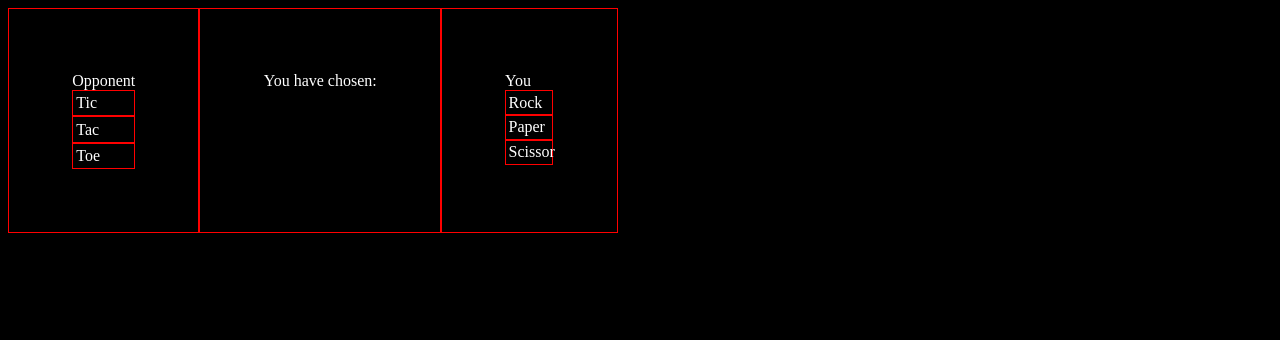
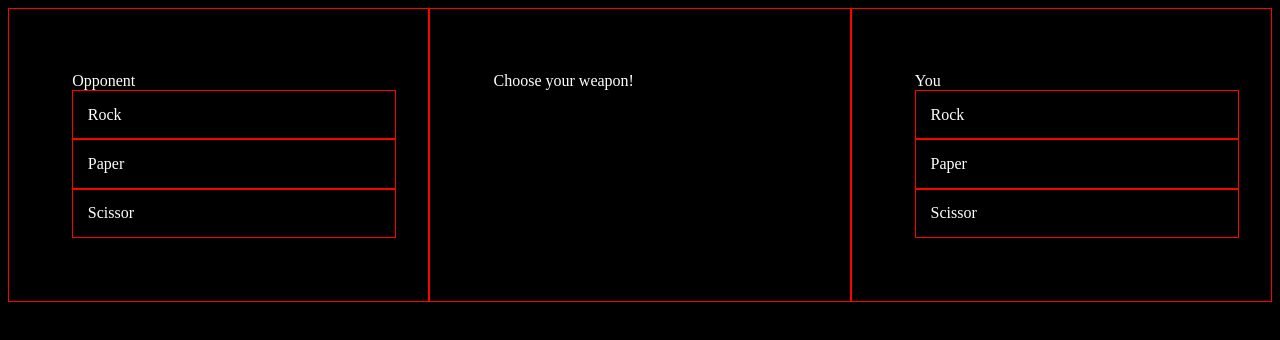
Before and after one commit to HendrikCromboom/js-game-tictactoe, a website: page index.html in a window 1280 px wide. Drawn offline with Linux system fonts and the light colour scheme.

Commit message:
minor style changes and ids+classes

```diff
--- a/index.html
+++ b/index.html
@@ -8,11 +8,11 @@
 <body>
 <div class="outer-container">
     <div class="containers">Opponent
-        <div class="containers">Tic</div>
-        <div class="containers">Tac</div>
-        <div class="containers">Toe</div>
+        <div class="containers opp" id="oppRock">Rock</div>
+        <div class="containers opp" id="oppPaper">Paper</div>
+        <div class="containers opp" id="oppScissor">Scissor</div>
     </div>
-    <div class="containers" id="choice">You have chosen: </div>
+    <div class="containers" id="choice">Choose your weapon! </div>
     <div class="containers">You
         <div class="containers you" id="Rock">Rock</div>
         <div class="containers you" id="Paper">Paper</div>
--- a/style.css
+++ b/style.css
@@ -5,12 +5,13 @@ body{
 .outer-container{
     display: flex;
     flex-direction: row;
-
+    width: 100%;
 }
 .containers{
     border: red 1px solid;
     padding: 5%;
     flex-direction: row;
+    width: 100%;
 }
 .you{
 
```
